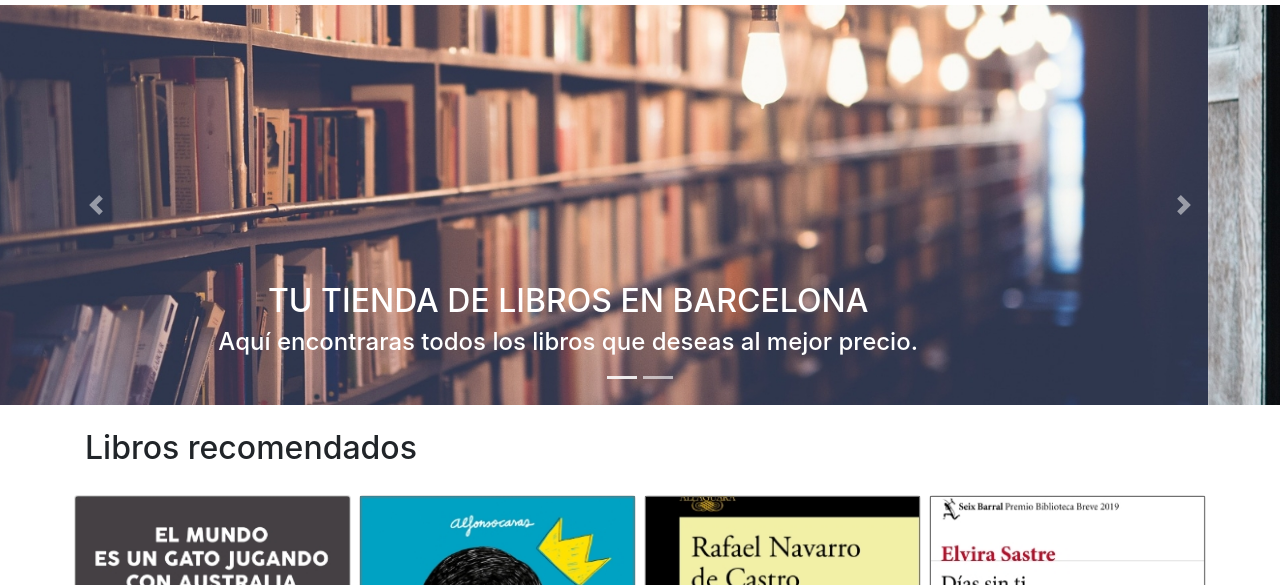
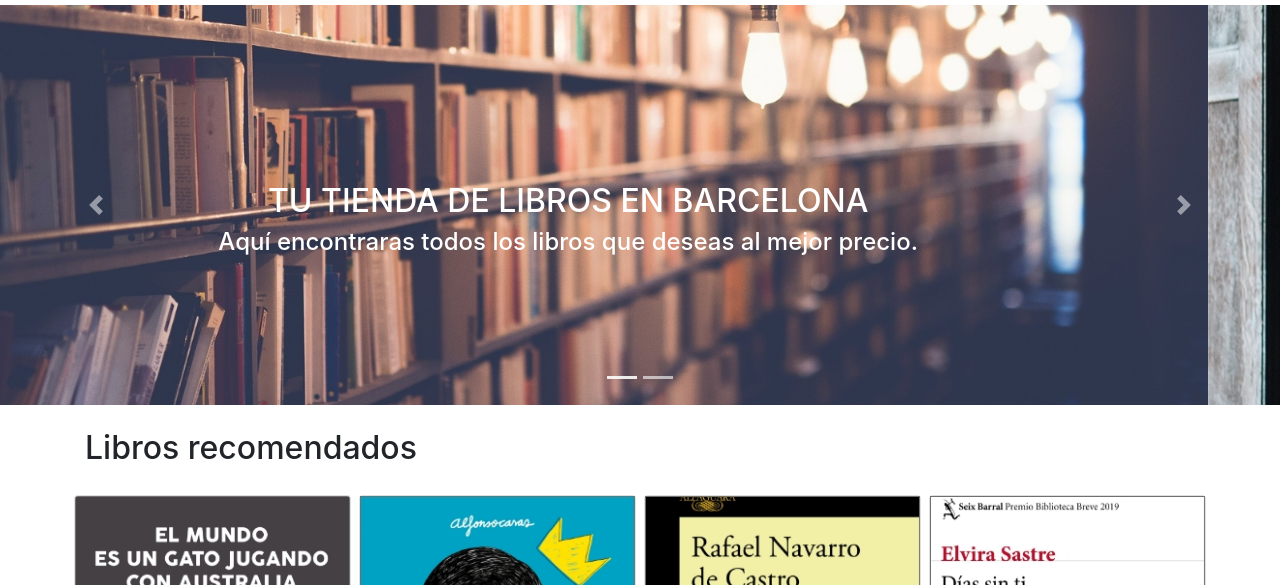
Before and after one commit to etdisseny/webllibres, a plain HTML site: page web/index.html in a window 1280 px wide. Shown: the part 215-800 px from the top of the page. Drawn offline with nearby package versions, Linux system fonts and the light colour scheme.

Commit message:
rectificació estilos

```diff
--- a/web/css/estilos.css
+++ b/web/css/estilos.css
@@ -10,3 +10,7 @@
     font-size: 1.3rem;
     font-weight: 600;
 }
+
+.carousel-caption{
+    bottom: 30%;
+}
```
